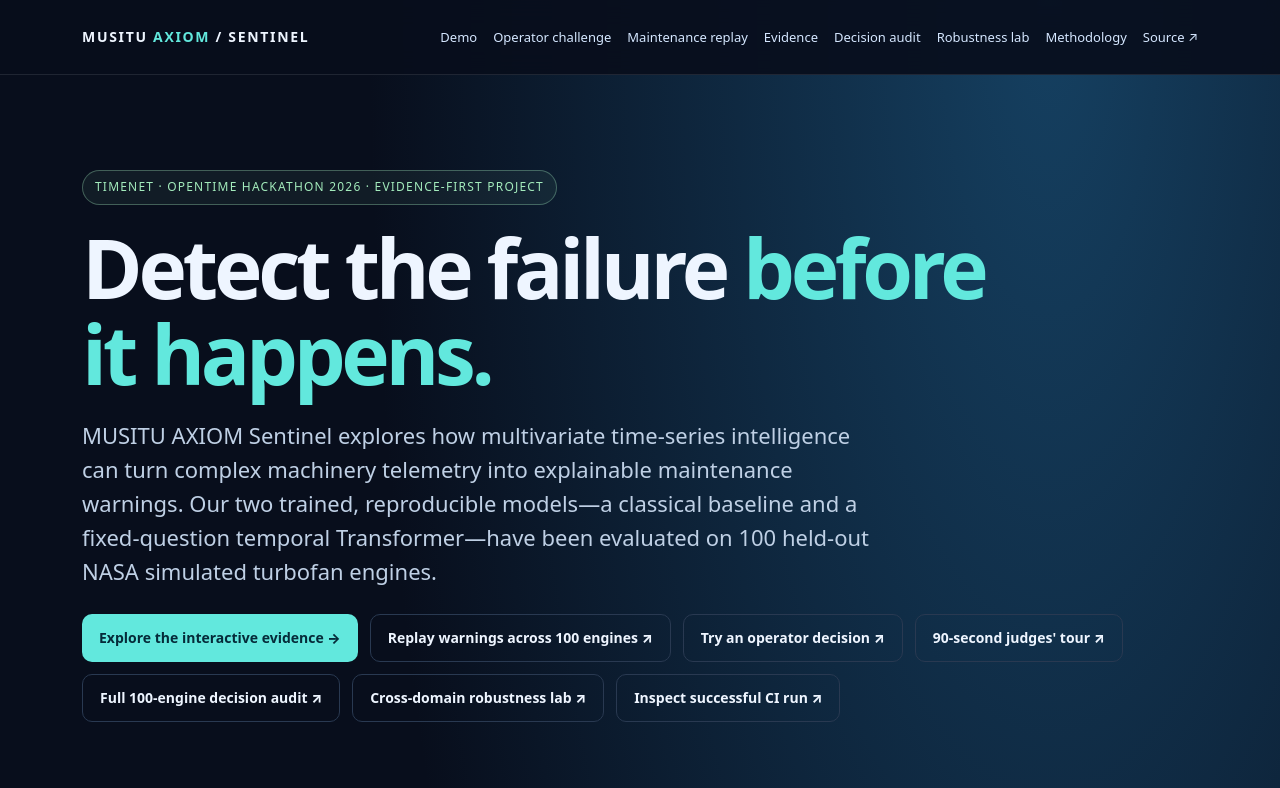
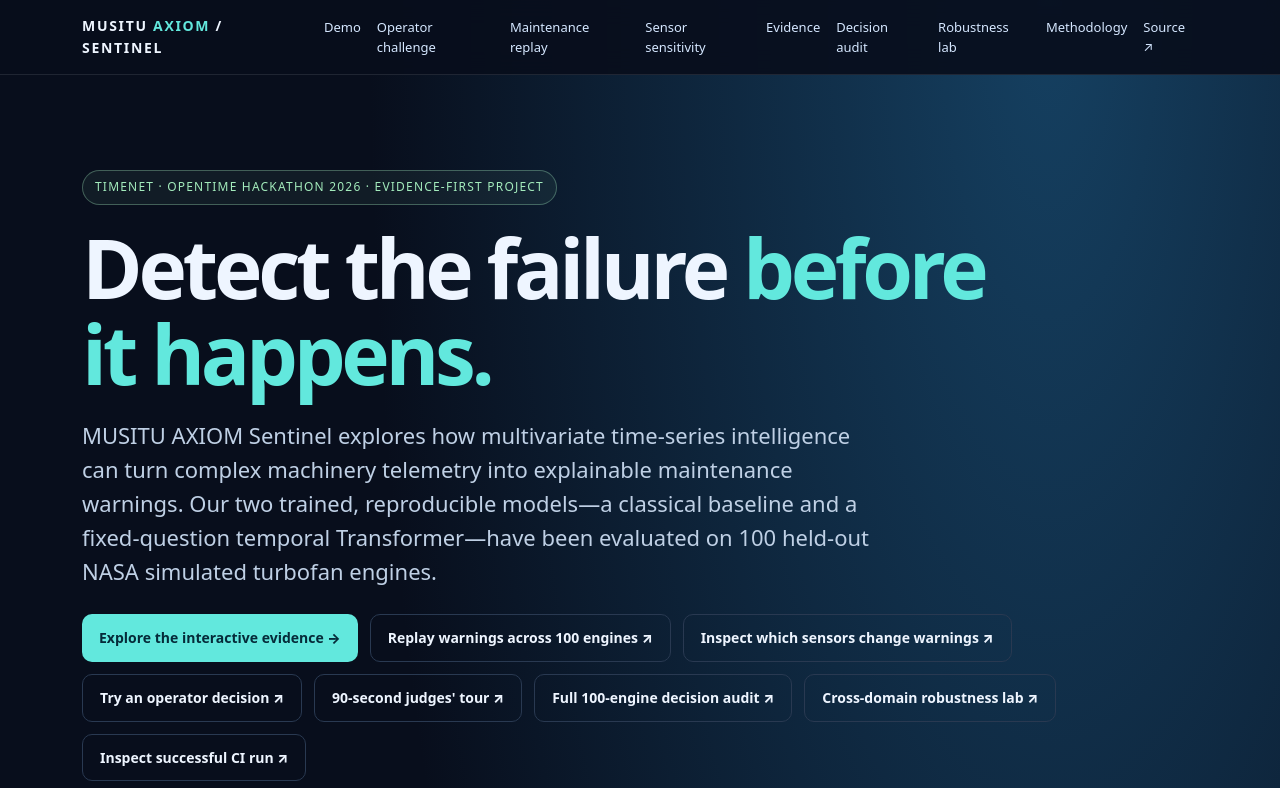
Before and after one commit to evansmusitu/musitu-timenet-sentinel, a plain HTML site: page docs/index.html in a window 1280 px wide. Shown: the top 788 px of the page. Drawn offline with Linux system fonts and the light colour scheme.

Commit message:
docs(judging): connect measured sensor sensitivity to demo and honest caveats

```diff
--- a/docs/index.html
+++ b/docs/index.html
@@ -40,14 +40,14 @@ footer{padding:38px 0 65px;border-top:1px solid var(--line);color:var(--muted);f
 </style>
 </head>
 <body>
-<header><div class="wrap"><div class="logo">MUSITU <span>AXIOM</span> / SENTINEL</div><nav class="nav"><a href="#demo">Demo</a><a href="#operator">Operator challenge</a><a href="./maintenance-replay.html">Maintenance replay</a><a href="#evidence">Evidence</a><a href="./decision-audit.html">Decision audit</a><a href="./robustness-lab.html">Robustness lab</a><a href="#method">Methodology</a><a href="https://github.com/evansmusitu/musitu-timenet-sentinel">Source ↗</a></nav></div></header>
+<header><div class="wrap"><div class="logo">MUSITU <span>AXIOM</span> / SENTINEL</div><nav class="nav"><a href="#demo">Demo</a><a href="#operator">Operator challenge</a><a href="./maintenance-replay.html">Maintenance replay</a><a href="./sensor-sensitivity.html">Sensor sensitivity</a><a href="#evidence">Evidence</a><a href="./decision-audit.html">Decision audit</a><a href="./robustness-lab.html">Robustness lab</a><a href="#method">Methodology</a><a href="https://github.com/evansmusitu/musitu-timenet-sentinel">Source ↗</a></nav></div></header>
 <main class="wrap">
 <section class="hero">
 <span class="pill">TimeNet · OpenTime Hackathon 2026 · Evidence-first project</span>
 <h1>Detect the failure <em>before it happens.</em></h1>
 <p class="lead">MUSITU AXIOM Sentinel explores how multivariate time-series intelligence can turn complex machinery telemetry into explainable maintenance warnings. Our two trained, reproducible models—a classical baseline and a fixed-question temporal Transformer—have been evaluated on 100 held-out NASA simulated turbofan engines.</p>
 <div class="actions">
-<a class="btn" href="#demo">Explore the interactive evidence →</a><a class="btn alt" href="./maintenance-replay.html">Replay warnings across 100 engines ↗</a><a class="btn alt" href="#operator">Try an operator decision ↗</a>
+<a class="btn" href="#demo">Explore the interactive evidence →</a><a class="btn alt" href="./maintenance-replay.html">Replay warnings across 100 engines ↗</a><a class="btn alt" href="./sensor-sensitivity.html">Inspect which sensors change warnings ↗</a><a class="btn alt" href="#operator">Try an operator decision ↗</a>
 <a class="btn alt" href="https://github.com/evansmusitu/musitu-timenet-sentinel/blob/main/docs/TIMENET_ROUND1_JUDGES_GUIDE.md">90-second judges' tour ↗</a>
 <a class="btn alt" href="./decision-audit.html">Full 100-engine decision audit ↗</a>
 <a class="btn alt" href="./robustness-lab.html">Cross-domain robustness lab ↗</a>
```
